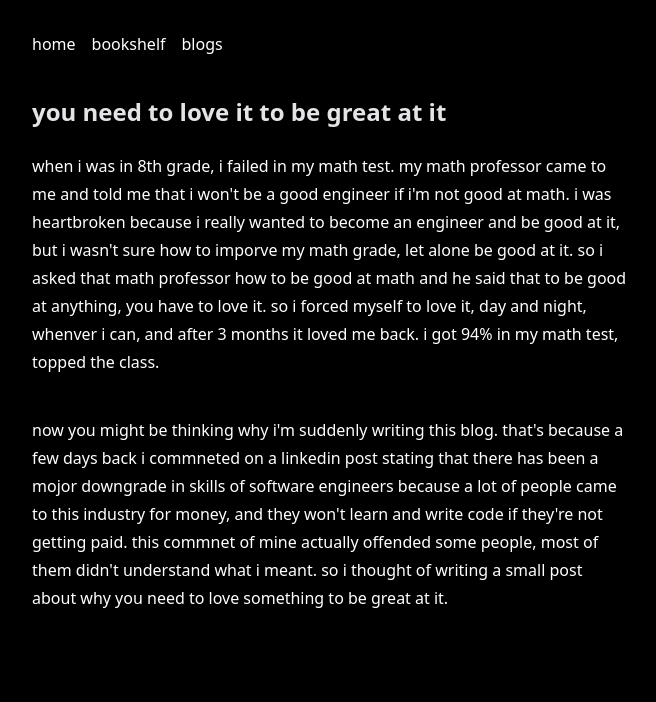
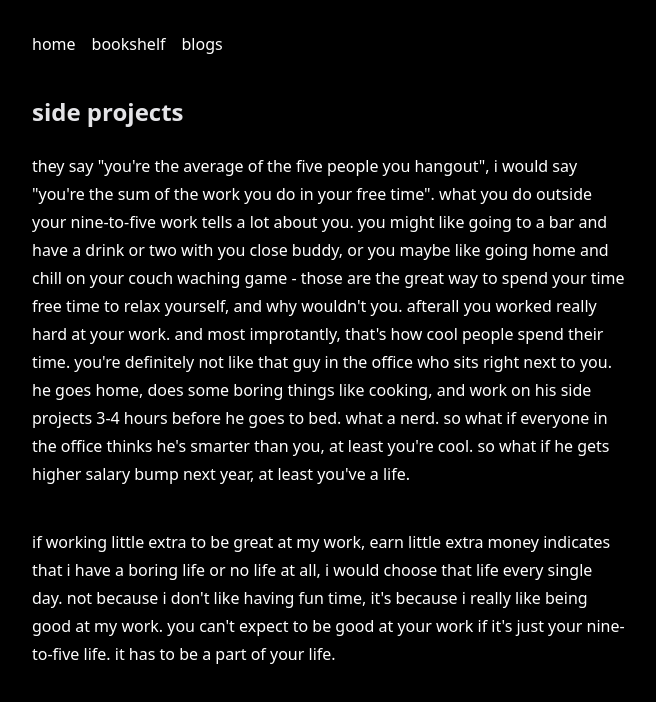
Before and after one commit to 0verread/subhajitdas.me, an Astro site: page /blogs/love-it-to-be-loved-back in a window 1280 px wide. Shown: the whole page, without its empty margins (272-928 px from the left). Built offline with nearby package versions, Linux system fonts and the light colour scheme; Astro itself is replaced by a stand-in of ours.

Commit message:
writting 01

```diff
--- a/src/content/blogs/love-it-to-be-loved-back.mdx
+++ b/src/content/blogs/love-it-to-be-loved-back.mdx
@@ -1,10 +1,11 @@
 ---
-title: "you need to love it to be great at it"
+title: "side projects"
 date: "2024-06-03"
 isDraft: True
-summary: "studying cs in college is not gonna make you better programmer, rather it will waste your time and money, and suppress your potential."
+summary: "."
 ---
 
-when i was in 8th grade, i failed in my math test. my math professor came to me and told me that i won't be a good engineer if i'm not good at math. i was heartbroken because i really wanted to become an engineer and be good at it, but i wasn't sure how to imporve my math grade, let alone be good at it. so i asked that math professor how to be good at math and he said that to be good at anything, you have to love it. so i forced myself to love it, day and night, whenver i can, and after 3 months it loved me back. i got 94% in my math test, topped the class.
+they say "you're the average of the five people you hangout", i would say "you're the sum of the work you do in your free time". what you do outside your nine-to-five work tells a lot about you. you might like going to a bar and have a drink or two with you close buddy, or you maybe like going home and chill on your couch waching game - those are the great way to spend your time free time to relax yourself, and why wouldn't you. afterall you worked really hard at your work. and most improtantly, that's how cool people spend their time. you're definitely not like that guy in the office who sits right next to you. he goes home, does some boring things like cooking, and work on his side projects 3-4 hours before he goes to bed. what a nerd. so what if everyone in the office thinks he's smarter than you, at least you're cool. so what if he gets higher salary bump next year, at least you've a life.
 
-now you might be thinking why i'm suddenly writing this blog. that's because a few days back i commneted on a linkedin post stating that there has been a mojor downgrade in skills of software engineers because a lot of people came to this industry for money, and they won't learn and write code if they're not getting paid. this commnet of mine actually offended some people, most of them didn't understand what i meant. so i thought of writing a small post about why you need to love something to be great at it.
+
+if working little extra to be great at my work, earn little extra money indicates that i have a boring life or no life at all, i would choose that life every single day. not because i don't like having fun time, it's because i really like being good at my work. you can't expect to be good at your work if it's just your nine-to-five life. it has to be a part of your life.
```
